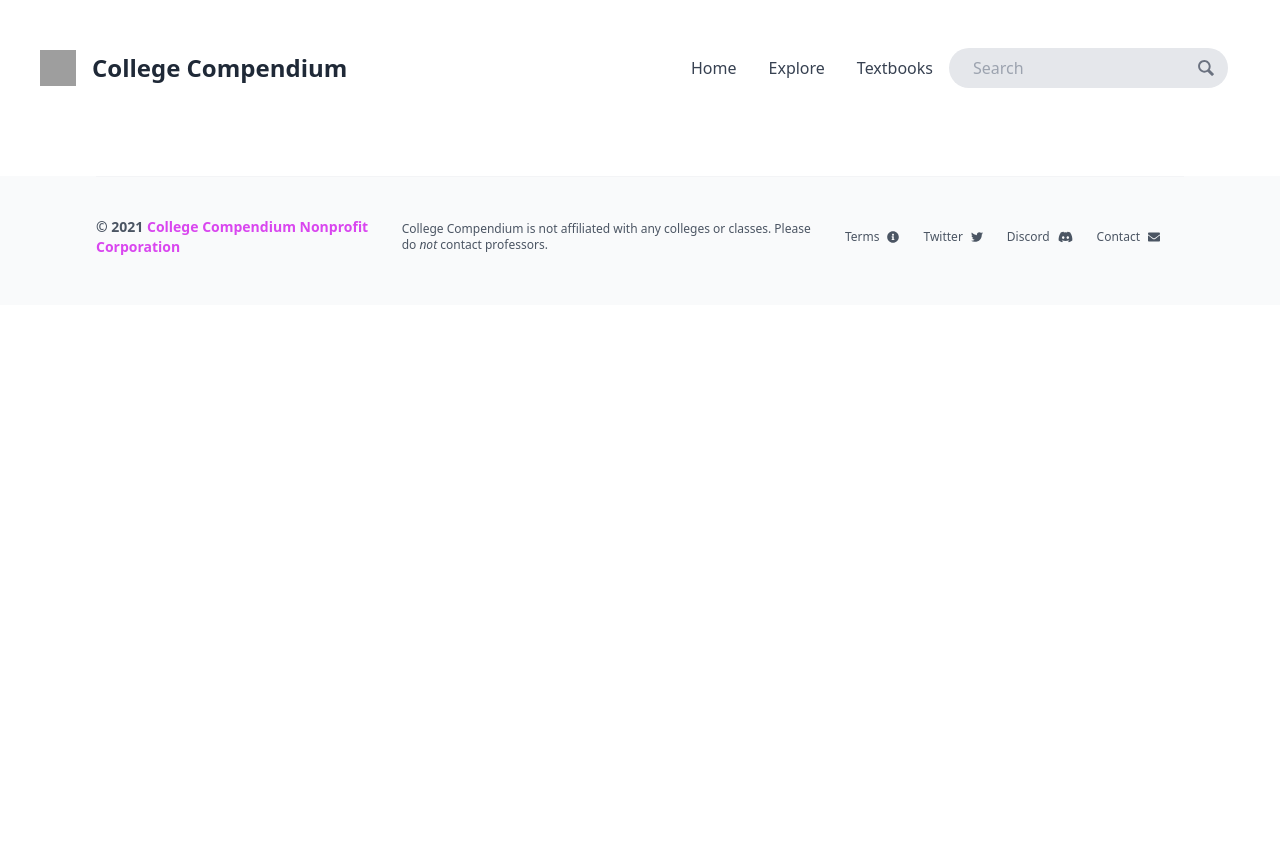
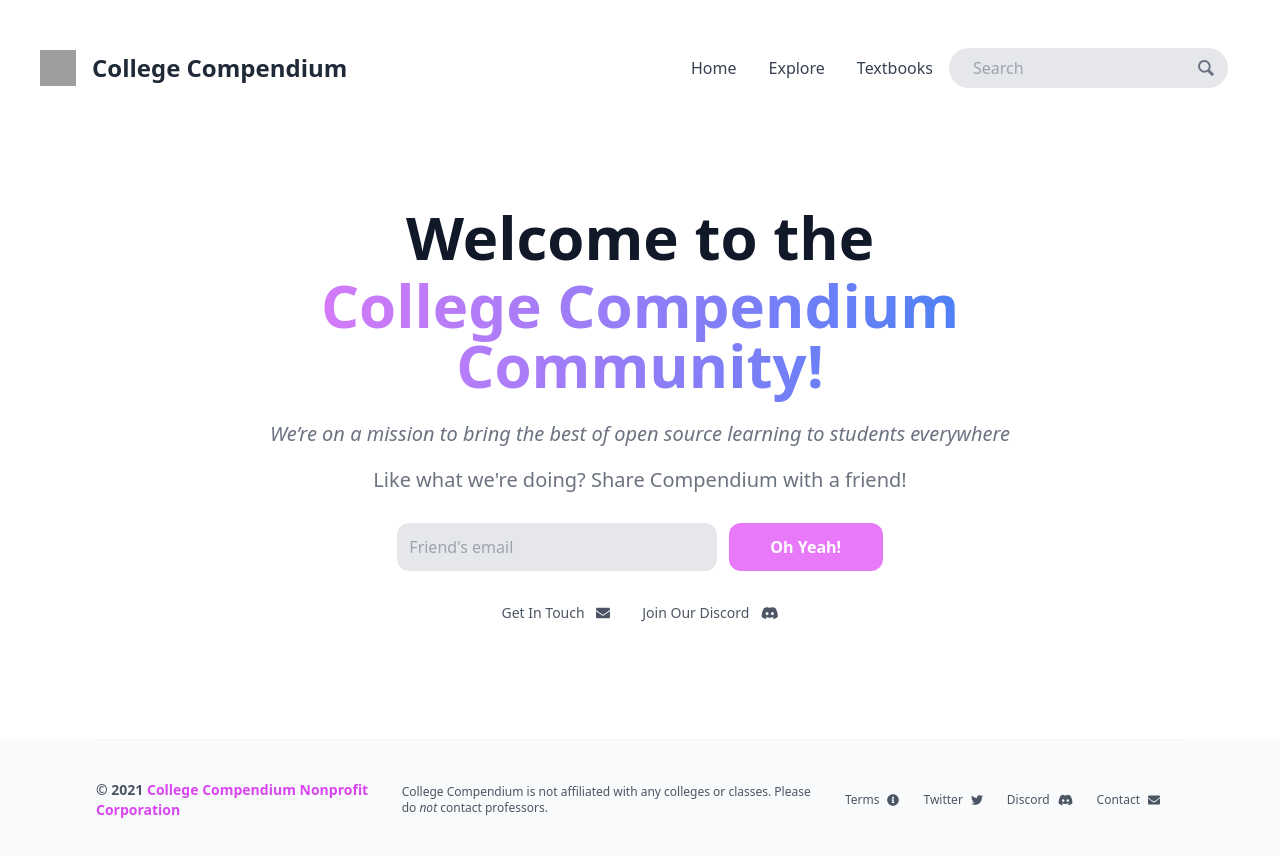
Before and after one commit to GoldinGuy/CollegeCompendium, a React (Create React App) app: page /welcome in a window 1280 px wide. Shown: the top 856 px of the page. Before the commit the page ends 800 px from the top, so only its background shows below. Built offline with nearby package versions, Linux system fonts and the light colour scheme; no server answers; grey boxes are pictures that could not be loaded.

Commit message:
forward to a friend start

```diff
--- a/src/App.tsx
+++ b/src/App.tsx
@@ -26,6 +26,7 @@
 	ExplorePage,
 	SubmitPage,
 	TextbookPage,
+	WelcomePage,
 } from "./views";
 import { JSON_DATA_VERSION } from "./globals";
 import ScrollArrow from "./components/ScrollArrow";
@@ -131,9 +132,10 @@
 					)}
 				/>
 				<Route path="/submit" exact component={SubmitPage} />
+				<Route path="/welcome" exact component={WelcomePage} />
 				<Route path="/tos" exact component={TermsOfService} />
 			</Switch>
-			<ScrollArrow/>
+			<ScrollArrow />
 			<Footer />
 		</ScrollToTop>
 	);
--- a/src/components/forms/EmailForm.tsx
+++ b/src/components/forms/EmailForm.tsx
@@ -30,44 +30,50 @@
 					Join us for personal content recommendations and weekly digests on awesome
 					CS resources
 				</p>
-				<form className="grid w-full grid-cols-1 gap-3 pt-1 mx-auto mb-8 lg:grid-cols-6 md:w-7/12">
+
+
+
+				<form action="https://collegecompendium.us5.list-manage.com/subscribe/post?u=20885e7b5573defa4709ae6a2&amp;id=fbc4b1cb3e" method="post" id="mc-embedded-subscribe-form" name="mc-embedded-subscribe-form" target="_blank" noValidate className="grid w-full grid-cols-1 gap-3 pt-1 mx-auto mb-8 lg:grid-cols-6 md:w-7/12">
 					<label className="col-auto lg:col-span-4 ">
 						<span className="sr-only">Your Email</span>
 						<input
 							className="w-full p-3 text-md text-gray-900 bg-gray-200 rounded-xl focus:outline-none focus:shadow-outline"
+							placeholder="Enter your email..."
 							type="email"
-							placeholder="Enter your email..."
-							required={true}
+							name="EMAIL" id="mce-EMAIL"
+							required
 							onChange={(e) => setEmail(e.target.value)}
 							value={email}
 						/>
+						{/* <input type="checkbox" value="8" name="group[01245][8]" id="mce-group[01234]-01234-0" className="invisible" checked/> */}
+						<div style={{ position: "absolute", left: "-5000px" }} aria-hidden="true">
+							<input type="text" name="b_20885e7b5573defa4709ae6a2_fbc4b1cb3e" tabIndex={-1} value="" />
+						</div>
 					</label>
-					<button
-						onClick={(e) => {
-							e.preventDefault();
-							if (
-								email.includes("@") &&
-								email.includes(".") &&
-								process.env.REACT_APP_IFTTT_KEY
-							) {
-								console.log("Email is valid: ", email);
-								posthog?.capture("joined-mailing-list");
-								fetch(
-									`https://maker.ifttt.com/trigger/email_received/with/key/${process.env.REACT_APP_IFTTT_KEY}?&value1=${email}`,
-									{
-										method: "POST",
-										mode: "no-cors",
-									}
-								);
-								setEmail("");
-							}
-						}}
+					<input
+						// onClick={(e) => {
+						// 	e.preventDefault();
+						// 	if (
+						// 		email.includes("@") &&
+						// 		email.includes(".") &&
+						// 		process.env.REACT_APP_IFTTT_KEY
+						// 	) {
+						// 		console.log("Email is valid: ", email);
+						// 		posthog?.capture("joined-mailing-list");
+						// 		fetch(
+						// 			`https://maker.ifttt.com/trigger/email_received/with/key/${process.env.REACT_APP_IFTTT_KEY}?&value1=${email}`,
+						// 			{
+						// 				method: "POST",
+						// 				mode: "no-cors",
+						// 			}
+						// 		);
+						// 		setEmail("");
+						// 	}
+						// }}
 						className="w-full col-auto btn py-3 btn-primary btn-lg lg:col-span-2 rounded-xl text-white bg-fuchsia-400 hover:bg-fuchsia-500 focus:outline-none focus:ring-2 focus:ring-offset-2 focus:ring-blue-500 font-semibold"
-						type="submit"
+						type="submit" value="Oh Yeah!" name="subscribe" id="mc-embedded-subscribe"
 						data-attr="mailing-list-signup"
-					>
-						Oh Yeah!
-					</button>
+					/>
 				</form>
 			</div>
 		</section>
--- /dev/null
+++ b/src/views/WelcomePage.tsx
@@ -0,0 +1,102 @@
+/*  College Compendium Component File
+Copyright (C) 2021 Seth Goldin & Samuel Crombie
+This program is free software: you can redistribute it and/or modify
+it under the terms of the GNU Affero General Public License as published
+by the Free Software Foundation, either version 3 of the License, or
+(at your option) any later version.
+You may not use your own version of this program commerically.
+This program is distributed in the hope that it will be useful,
+but WITHOUT ANY WARRANTY; without even the implied warranty of
+MERCHANTABILITY or FITNESS FOR A PARTICULAR PURPOSE.  See the
+GNU Affero General Public License for more details.
+You should have received a copy of the GNU Affero General Public License
+along with this program.  If not, see <https://www.gnu.org/licenses/>.
+You can contact us for more details at team@collegecompendium.org. */
+
+import { faDiscord } from "@fortawesome/free-brands-svg-icons";
+import { faEnvelope } from "@fortawesome/free-solid-svg-icons";
+import { FontAwesomeIcon } from "@fortawesome/react-fontawesome";
+import { useState } from "react";
+
+const WelcomePage = () => {
+	const [email, setEmail] = useState("");
+
+	return (
+		<section className="px-4 py-16 mx-auto max-w-7xl">
+			<div className="w-full mx-auto text-left md:w-11/12 xl:w-8/12 md:text-center">
+				<h1 className="mb-3 text-5xl md:text-6xl font-extrabold text-gray-900  md:leading-tight md:font-extrabold">
+					Welcome to the
+					<span className="block w-full pb-3 text-6xl text-transparent bg-clip-text bg-gradient-to-r from-fuchsia-400 to-blue-500">
+						College Compendium Community!
+					</span>{" "}
+				</h1>
+				<p className="mb-6 text-lg text-gray-500 md:text-xl md:leading-normal">
+					<i className="mb-4 block">
+						We’re on a mission to bring the best of open source learning to
+						students everywhere
+					</i>
+					Like what we're doing? Share Compendium with a friend!
+				</p>
+				<form className="grid w-full grid-cols-1 gap-3 pt-1 mx-auto mb-8 lg:grid-cols-6 md:w-7/12">
+					<label className="col-auto lg:col-span-4 ">
+						<span className="sr-only">Your Email</span>
+						<input
+							className="w-full p-3 text-md text-gray-900 bg-gray-200 rounded-xl focus:outline-none focus:shadow-outline"
+							type="email"
+							placeholder="Friend's email"
+							required={true}
+							onChange={(e) => setEmail(e.target.value)}
+							value={email}
+						/>
+					</label>
+					<button
+						onClick={() => {
+							if (
+								email.includes("@") &&
+								email.includes(".") &&
+								process.env.REACT_APP_IFTTT_KEY
+							) {
+								console.log("Email is valid: ", email);
+								// fetch(
+								// 	`https://maker.ifttt.com/trigger/email_received/with/key/${process.env.REACT_APP_IFTTT_KEY}?&value1=${email}`,
+								// 	{
+								// 		method: "POST",
+								// 		mode: "no-cors",
+								// 		// headers: {
+								// 		// 	"Content-Type": "application/json"
+								// 		// 	// "Access-Control-Allow-Methods": "*"
+								// 		// },
+								// 		// body: JSON.stringify({
+								// 		// 	value1: email
+								// 		// })
+								// 	}
+								// );
+								setEmail("");
+							}
+						}}
+						className="w-full col-auto btn py-3 btn-primary btn-lg lg:col-span-2 rounded-xl text-white bg-fuchsia-400 hover:bg-fuchsia-500 focus:outline-none focus:ring-2 focus:ring-offset-2 focus:ring-blue-500 font-semibold"
+						type="submit"
+					>
+						Oh Yeah!
+					</button>
+				</form>
+				<div className="flex flex-col justify-start mb-3 space-x-0 space-y-2 text-sm text-gray-600 md:flex-row md:justify-center md:space-x-8 md:space-y-0">
+					<a
+						className="hover:underline"
+						href="mailto:team@collegecompendium.org&subject=College Compendium Inquiry"
+					>
+						Get In Touch <FontAwesomeIcon icon={faEnvelope} className="ml-2 " />
+					</a>
+					{/* <p className="">
+							College Compendium is not affiliated with any classes
+						</p> */}
+					<a className="hover:underline" href="https://discord.gg/gKYSMeJ">
+						Join Our Discord{" "}
+						<FontAwesomeIcon icon={faDiscord} className="ml-2 " />
+					</a>
+				</div>
+			</div>
+		</section>
+	);
+};
+export default WelcomePage;
--- a/src/views/index.tsx
+++ b/src/views/index.tsx
@@ -4,7 +4,7 @@
 import SubmitPage from "./SubmitPage";
 import TempSplashPage from "./TempSplashPage";
 import TextbookPage from "./TextbookPage";
-
+import WelcomePage from './WelcomePage'
 export {
 	HomePage,
 	SearchPage,
@@ -12,4 +12,5 @@
 	SubmitPage,
 	TempSplashPage,
 	TextbookPage,
+	WelcomePage
 };
```
